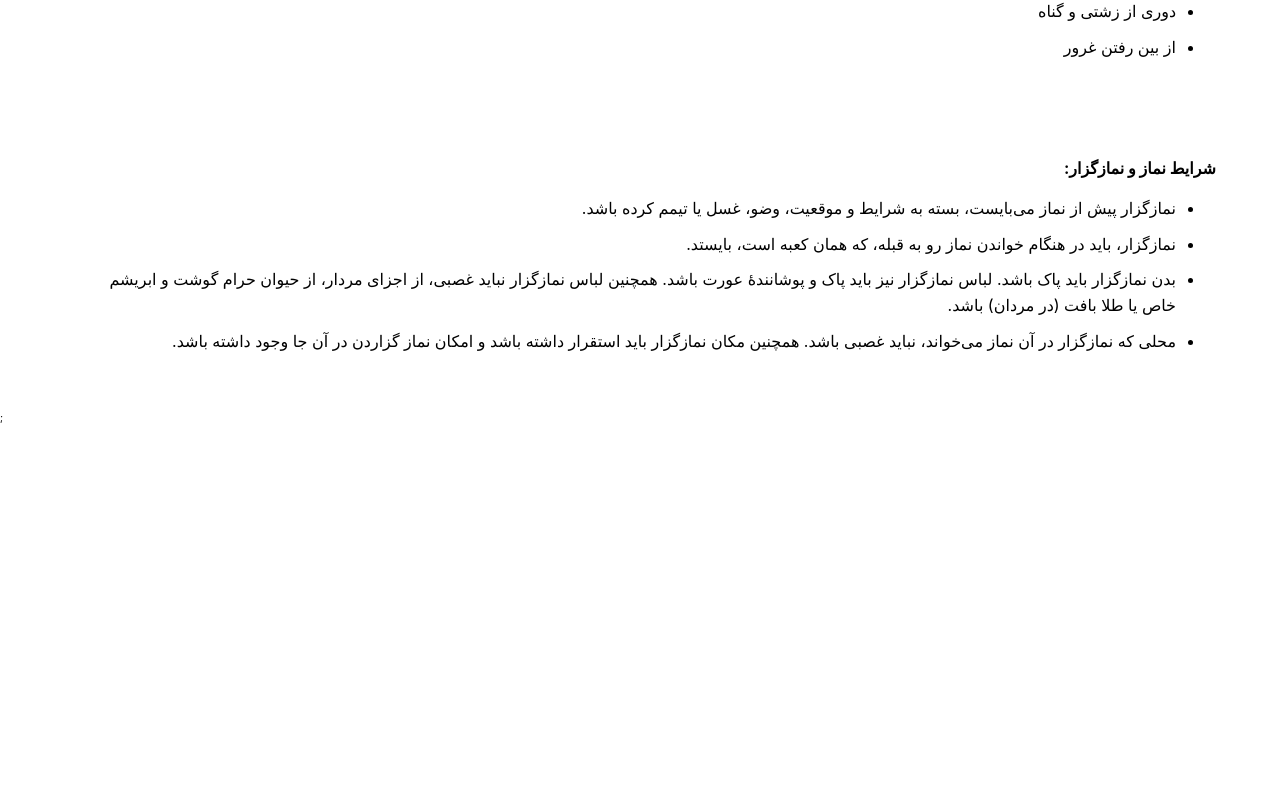
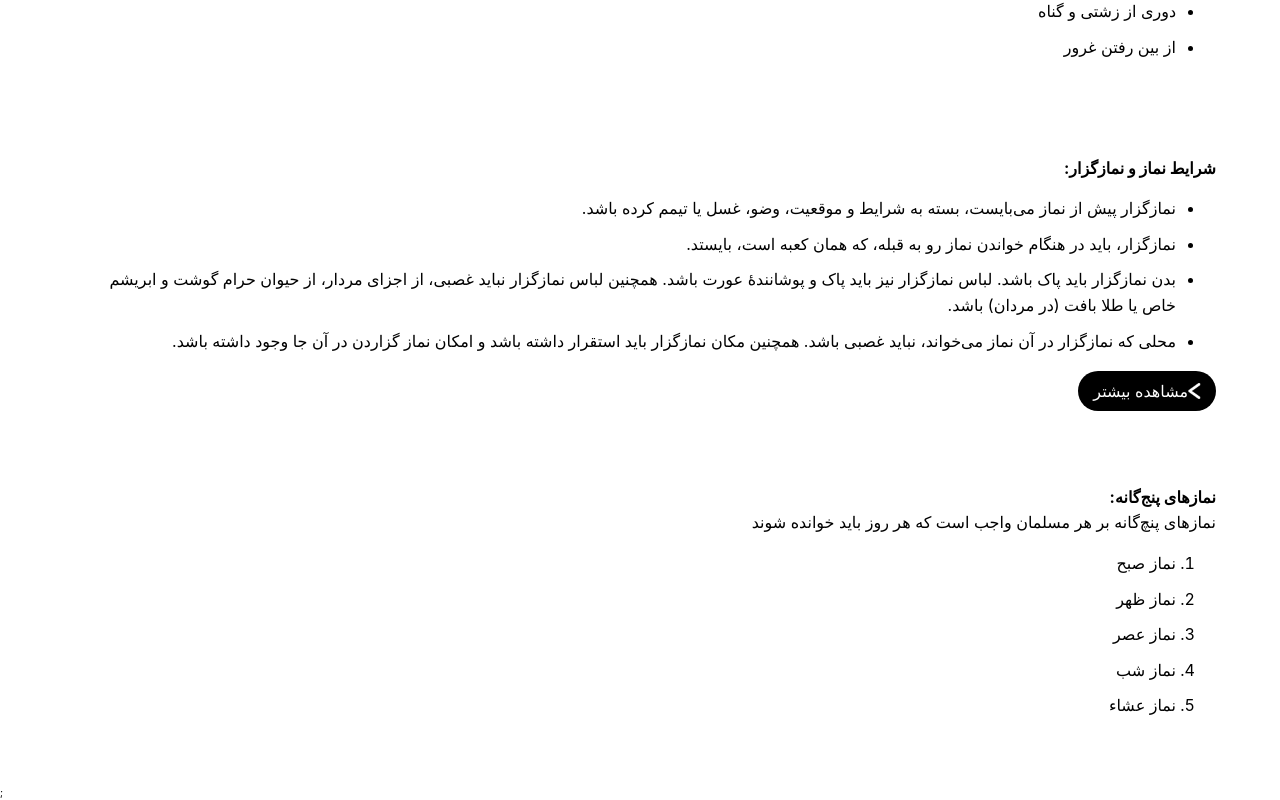
Before and after one commit to masoudnemati/hanafinamaz, a Next.js app: page / in a window 1280 px wide. Shown: the part 346-1146 px from the top of the page. Before the commit the page ends 800 px from the top, so only its background shows below. Built offline with nearby package versions, Linux system fonts and the light colour scheme; a web font is replaced by a local one.

Commit message:
build fiveHome in home page and improved ahkamHome

```diff
--- a/components/layout/navbar/RightNav.jsx
+++ b/components/layout/navbar/RightNav.jsx
@@ -9,7 +9,7 @@ const RightNav = ({ open }) => {
             <a>صفحه اصلی</a>
           </li>
         </Link>
-        <Link href="/songs">
+        <Link href="/ahkam">
           <li className="songs-li">
             <a>احکام نماز</a>
           </li>
--- a/components/pages-components/home/AhkamHome.jsx
+++ b/components/pages-components/home/AhkamHome.jsx
@@ -1,4 +1,5 @@
 import React from "react";
+import Link from "next/link";
 
 const AhkamHome = () => {
   return (
@@ -25,6 +26,10 @@ const AhkamHome = () => {
             داشته باشد.
           </li>
         </ul>
+
+        <Link href="/ahkam">
+          <a>مشاهده بیشتر</a>
+        </Link>
       </section>
 
       <style jsx>{`
@@ -39,11 +44,24 @@ const AhkamHome = () => {
 
         ul {
           padding: 10px 40px;
+          margin-bottom: 10px;
         }
 
         li {
           font-size: 1.6rem;
           padding: 5px 0;
+        }
+
+        a {
+          font-size: 1.6rem;
+          padding: 10px 28px 10px 15px;
+          border-radius: 25px;
+          color: white;
+          background-image: url("/images/home/icons8-less-than-30.png");
+          background-repeat: no-repeat;
+          background-position: 107px center;
+          background-size: 20px;
+          background-color: black;
         }
       `}</style>
     </>
--- /dev/null
+++ b/components/pages-components/home/FiveHome.jsx
@@ -0,0 +1,58 @@
+import React from "react";
+
+const FiveHome = () => {
+  return (
+    <>
+      <section>
+        <h3>نمازهای پنج‌گانه:</h3>
+        <p>نمازهای پنچ‌گانه بر هر مسلمان واجب است که هر روز باید خوانده شوند</p>
+        <ol>
+          <li>نماز صبح</li>
+          <li>نماز ظهر</li>
+          <li>نماز عصر</li>
+          <li>نماز شب</li>
+          <li>نماز عشاء</li>
+        </ol>
+      </section>
+
+      <style jsx>{`
+        section {
+          direction: rtl;
+          padding: 40px 5vw;
+        }
+
+        h3 {
+          font-size: 1.6rem;
+        }
+
+        p {
+          font-size: 1.6rem;
+        }
+
+        ol {
+          padding: 10px 40px;
+          margin-bottom: 10px;
+        }
+
+        li {
+          font-size: 1.6rem;
+          padding: 5px 0;
+        }
+
+        a {
+          font-size: 1.6rem;
+          padding: 10px 28px 10px 15px;
+          border-radius: 25px;
+          color: white;
+          background-image: url("/images/home/icons8-less-than-30.png");
+          background-repeat: no-repeat;
+          background-position: 107px center;
+          background-size: 20px;
+          background-color: black;
+        }
+      `}</style>
+    </>
+  );
+};
+
+export default FiveHome;
--- a/pages/index.js
+++ b/pages/index.js
@@ -2,7 +2,8 @@ import Head from "next/head";
 // import Layout from "../components/layout/Layout";
 import Hero from "../components/pages-components/home/Hero";
 import Benefis from "../components/pages-components/home/Benefits";
-import AhkamHome from "../components/pages-components/home/AhkamHome.jsx";
+import AhkamHome from "../components/pages-components/home/AhkamHome";
+import FiveHome from "../components/pages-components/home/FiveHome";
 
 export default function Home() {
   return (
@@ -15,6 +16,7 @@ export default function Home() {
         <Hero />
         <Benefis />
         <AhkamHome />
+        <FiveHome />
       </main>
     </>
   );
--- a/styles/globals.css
+++ b/styles/globals.css
@@ -33,12 +33,12 @@ html {
     font-size: 40%;
   }
 }
-@media only screen and (max-width: 220px) {
-  html {
-    font-size: 30%;
-  }
-}
 
 body {
   box-sizing: border-box;
 }
+
+a {
+  color: inherit;
+  text-decoration: none;
+}
```
Also changed, not shown: pages/ahkam.jsx (added, +23 -0 lines), public/images/home/icons8-less-than-30.png (added).
